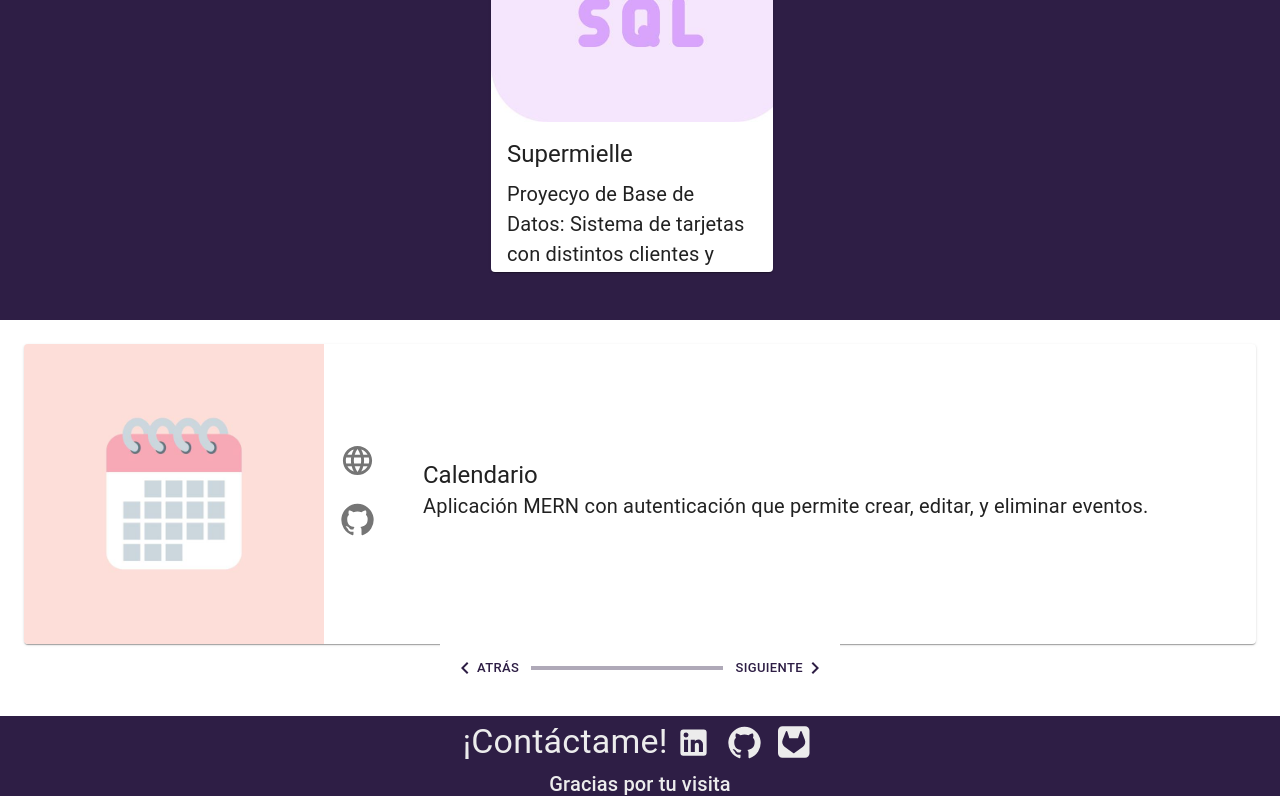
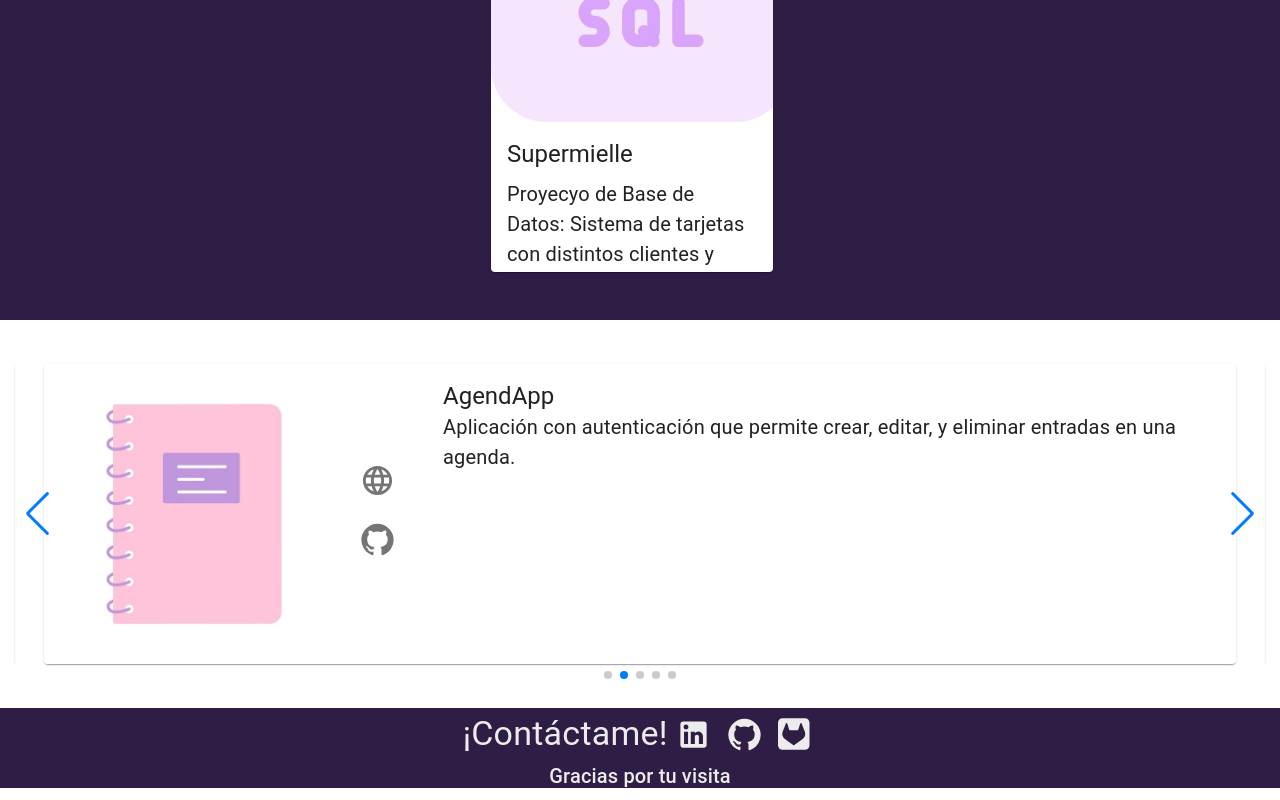
Before and after one commit to LuciaSoria5/portfolio, a React (Vite) app: page /presentacion in a window 1280 px wide. Shown: the part 2734-3534 px from the top of the page. Built offline with nearby package versions, Linux system fonts and the light colour scheme.

Commit message:
Refactor Proyectos2

```diff
--- a/package.json
+++ b/package.json
@@ -23,7 +23,8 @@
     "react-dom": "^18.3.1",
     "react-router-dom": "^6.26.1",
     "react-scroll": "^1.9.0",
-    "sort-by": "^1.2.0"
+    "sort-by": "^1.2.0",
+    "swiper": "^11.2.0"
   },
   "devDependencies": {
     "@types/react": "^18.3.3",
--- a/src/components/Proyectos2.jsx
+++ b/src/components/Proyectos2.jsx
@@ -1,89 +1,56 @@
-import { useState } from 'react';
+import { Grid } from '@mui/material';
+import Button from '@mui/material/Button';
 
-import { useTheme } from '@mui/material/styles';
-import MobileStepper from '@mui/material/MobileStepper';
-import Button from '@mui/material/Button';
-import KeyboardArrowLeft from '@mui/icons-material/KeyboardArrowLeft';
-import KeyboardArrowRight from '@mui/icons-material/KeyboardArrowRight';
+import 'swiper/css';
+import 'swiper/css/pagination';
+import 'swiper/css/navigation';
+import '../styles.css';
+import { Swiper, SwiperSlide } from 'swiper/react';
+import { Autoplay, Pagination, Navigation } from 'swiper/modules';
 
 import { proyectos } from '../info';
 import { Proyecto2 } from './subcomponents';
-import { Grid } from '@mui/material';
-
 
 export const Proyectos2 = () => {
-
     const listaProyectos = proyectos;
-    const cantElementos = listaProyectos.length;
-
-    const theme = useTheme();
-    const [activeStep, setActiveStep] = useState(0);
-
-    const handleNext = () => {
-        setActiveStep((prevActiveStep) => {
-            var next = prevActiveStep + 1
-            if (next === cantElementos) {
-                next = 0
-            }
-            return next
-        });
-    };
-
-    const handleBack = () => {
-        setActiveStep((prevActiveStep) => {
-            var next = prevActiveStep - 1
-            if (next < 0) {
-                next = cantElementos - 1
-            }
-            return next
-        });
-    };
 
     return (
-
         <Grid
             container
             justifyContent="center" /* Centrar proyectos horizontalmente */
             sx={{
-                padding: '24px', // Espacio alrededor de todo el contenido
+                padding: '14px', // Espacio alrededor de todo el contenido
             }}
         >
-            <Proyecto2
-                titulo={listaProyectos[activeStep].titulo}
-                descripcion={listaProyectos[activeStep].descripcion}
-                repositorio={listaProyectos[activeStep].repositorio}
-                imagen={listaProyectos[activeStep].imagen}
-                sitio={listaProyectos[activeStep].sitio}
-                git={listaProyectos[activeStep].git}
-            />
-
-            <MobileStepper
-                variant="progress"
-                steps={cantElementos}
-                position="static"
-                activeStep={activeStep}
-                sx={{ maxWidth: 400, flexGrow: 1 }}
-                nextButton={
-                    <Button size="small" onClick={handleNext}>
-                        Siguiente
-                        {theme.direction === 'rtl' ? (
-                            <KeyboardArrowLeft />
-                        ) : (
-                            <KeyboardArrowRight />
-                        )}
-                    </Button>
+            <Swiper
+                spaceBetween={30}
+                centeredSlides={true}
+                autoplay={{
+                    delay: 3000,
+                    disableOnInteraction: false,
+                }}
+                pagination={{
+                    clickable: true,
+                }}
+                navigation={true}
+                modules={[Autoplay, Pagination, Navigation]}
+                className="mySwiper"
+                style={{ padding: '30px' }} // Añadir espacio extra para la paginación
+            > {
+                    listaProyectos.map(proyecto => (
+                        <SwiperSlide key={proyecto.titulo}>
+                            <Proyecto2
+                                titulo={proyecto.titulo}
+                                descripcion={proyecto.descripcion}
+                                repositorio={proyecto.repositorio}
+                                imagen={proyecto.imagen}
+                                sitio={proyecto.sitio}
+                                git={proyecto.git}
+                            />
+                        </SwiperSlide>
+                    ))
                 }
-                backButton={
-                    <Button size="small" onClick={handleBack}>
-                        {theme.direction === 'rtl' ? (
-                            <KeyboardArrowRight />
-                        ) : (
-                            <KeyboardArrowLeft />
-                        )}
-                        Atrás
-                    </Button>
-                }
-            />
+            </Swiper>
         </Grid>
     );
 }
--- a/src/components/subcomponents/Proyecto2.jsx
+++ b/src/components/subcomponents/Proyecto2.jsx
@@ -81,7 +81,7 @@ export const Proyecto2 = ({ titulo, descripcion, repositorio, imagen, git, sitio
 
         <CardContent
           sx={{
-            // alignSelf: 'stretch', // Ocupa todo el ancho
+            alignSelf: 'stretch', // Ocupa todo el ancho
           }}
         >
           <Typography component="div" variant="h5">
--- a/src/styles.css
+++ b/src/styles.css
@@ -12,6 +12,15 @@ body {
   background-color: #2e1e45; /* Color de fondo */
   height: 100vh; /* Altura del 100% de la pantalla */
   width: 100%; /* Ancho completo */
+}
+
+.mySwiper .swiper-pagination {
+  position: absolute; /* Mantener absoluto */
+  bottom: -20px;      /* Mover los puntos hacia abajo */
+  left: 0;
+  width: 100%;        /* Asegurar que estén centrados */
+  text-align: center;
+  box-shadow: none;
 }
 
 /* :root {
```
Also changed, not shown: 1 other file (tests, documents, lock files or other folders).
